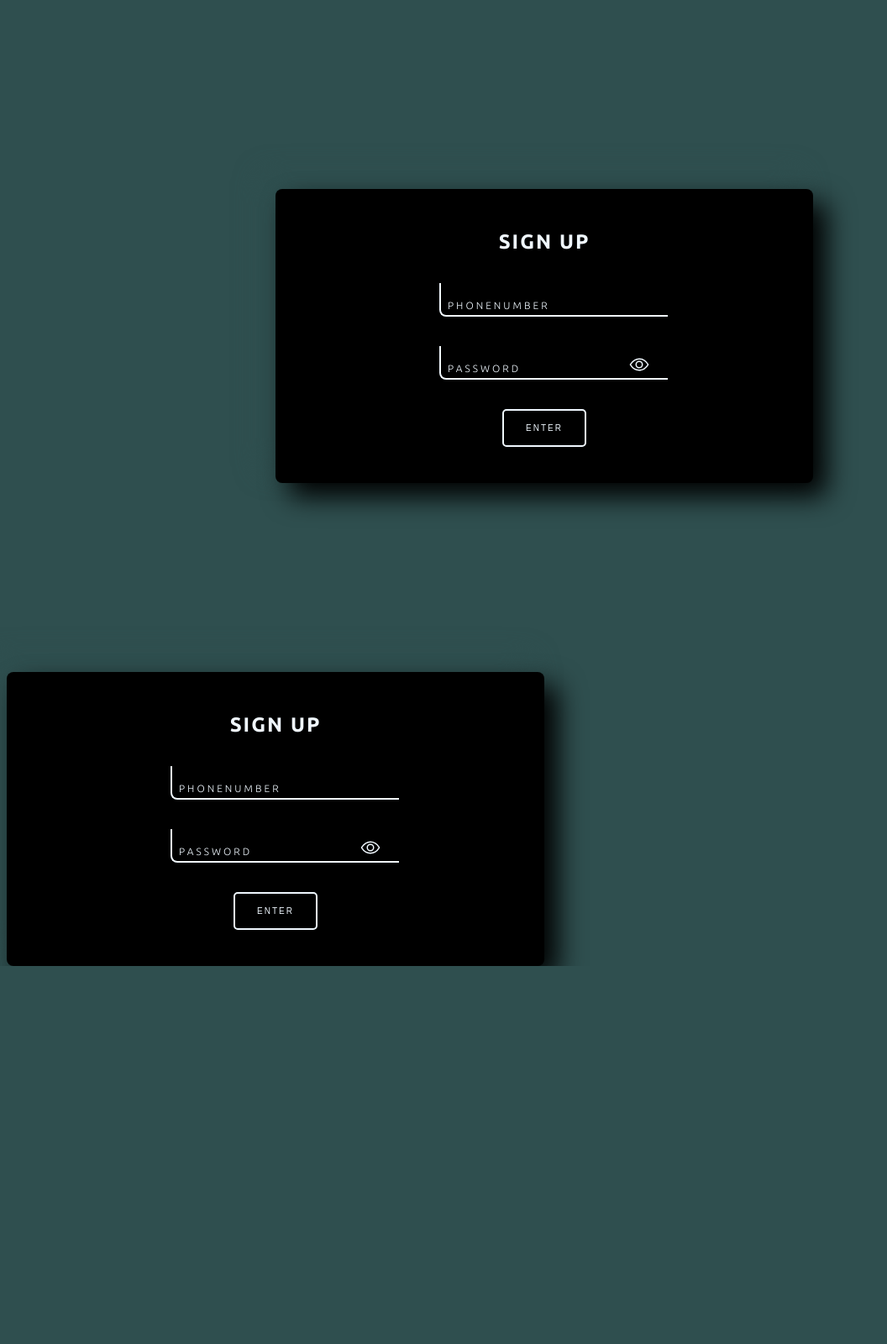
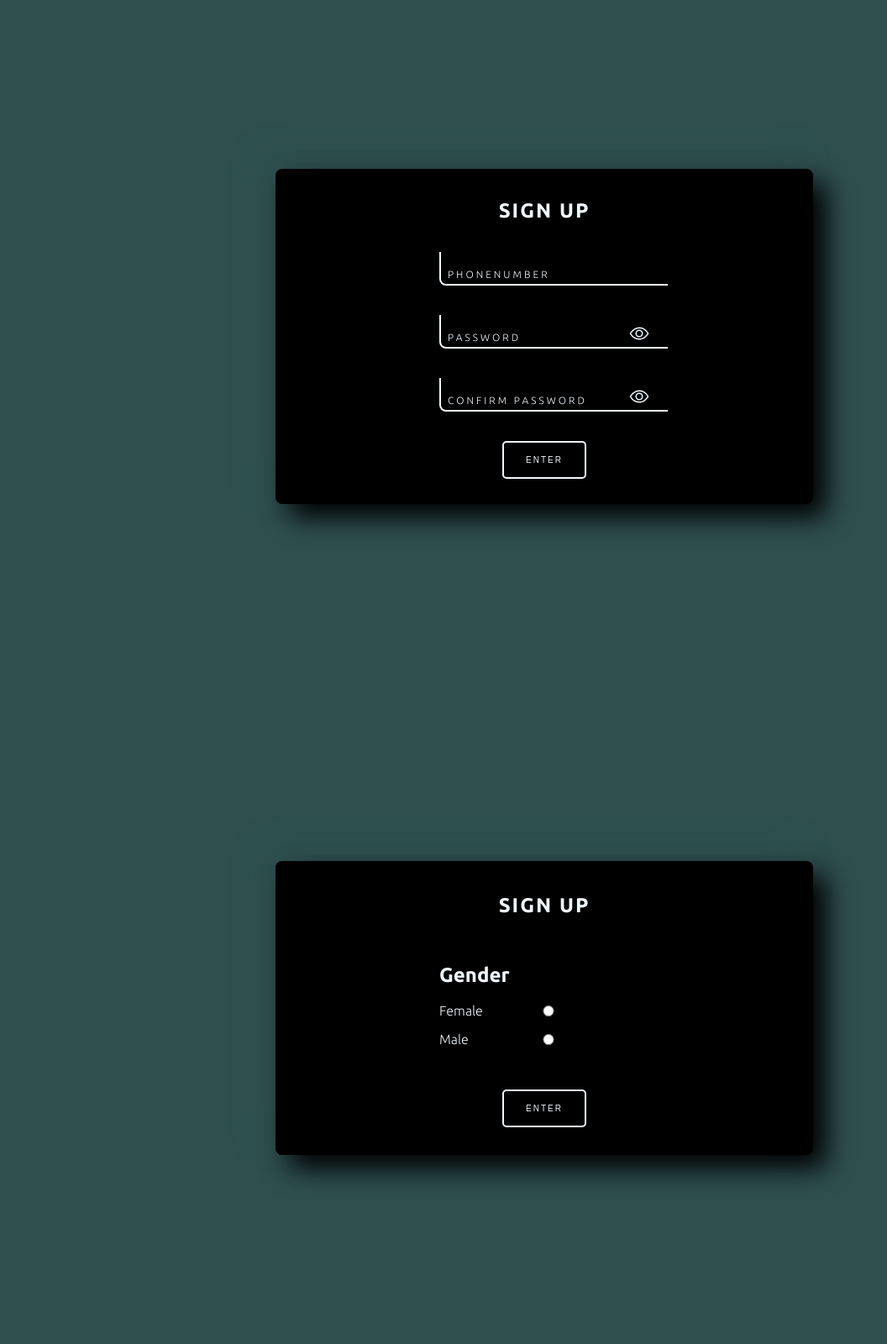
Before and after one commit to Gregory-Kimaru-K/LintonsLoyalty, a Django app: page / in a window 1280 px wide. Shown: the part 808-2408 px from the top of the page at 84% size, without its empty margins (0-1056 px from the left). Before the commit the page ends 1958 px from the top, so only its background shows below. Run offline with Django 5.2, Linux system fonts and the light colour scheme.

Commit message:
UIs done stratin UX

```diff
--- a/lintons/static/loguser/styles.css
+++ b/lintons/static/loguser/styles.css
@@ -26,6 +26,7 @@ body {
     width: 100%;
     height: 100vh;
     background: var(--color4);
+    color: var(--color1);
     overflow-x: hidden;
     font-family: "Ubuntu", sans-serif;
     font-weight: 300;
@@ -41,7 +42,8 @@ body {
 */
 
 .first-form,
-.second-form {
+.second-form,
+.third-form {
     width: 100%;
     height: 100%;
     display: flex;
@@ -123,6 +125,11 @@ body {
     border: 2px;
 }
 
+.confirm input:valid~span,
+.confirm input:focus~span {
+    transform: translateX(64px) translateY(-55px);
+}
+
 .inputBox1 input:valid~span,
 .inputBox1 input:focus~span {
     transform: translateX(113px) translateY(-55px);
@@ -170,3 +177,12 @@ body {
     color: var(--color1);
     z-index: 5;
 }
+
+.third-form .card .inputBox label {
+    position: relative;
+}
+
+.third-form .card .inputBox label input{
+    position: absolute;
+    top: 0;
+}
--- a/lintons/templates/signup/signup.html
+++ b/lintons/templates/signup/signup.html
@@ -43,22 +43,31 @@
                 <ion-icon class="eye-icon" name="eye-outline"></ion-icon>
                 <span>Password</span>
             </div>
+
+            <div class="inputBox confirm">
+                <input class="pass_in" type="password" required="required">
+                <ion-icon class="eye-icon" name="eye-outline"></ion-icon>
+                <span>Confirm Password</span>
+            </div>
             <button class="enter">Enter</button>
         </div>
     </form>
 
-    <form action="" class="third-form"></form>
+    <form action="" class="third-form">
         <div class="card">
             <a class="singup">Sign Up</a>
             <div class="inputBox">
-                <input type="tel" required="required">
-                <span>PhoneNumber</span>
-            </div>
-
-            <div class="inputBox">
-                <input class="pass_in" type="password" required="required">
-                <ion-icon class="eye-icon" name="eye-outline"></ion-icon>
-                <span>Password</span>
+                <h2>
+                    Gender
+                </h2>
+                <label>
+                    <p>Female</p>
+                    <input type="radio" name="gender" required="required">
+                </label>
+                <label>
+                    <p>Male</p>
+                    <input type="radio" name="gender" required="required">
+                </label>
             </div>
             <button class="enter">Enter</button>
         </div>
```
